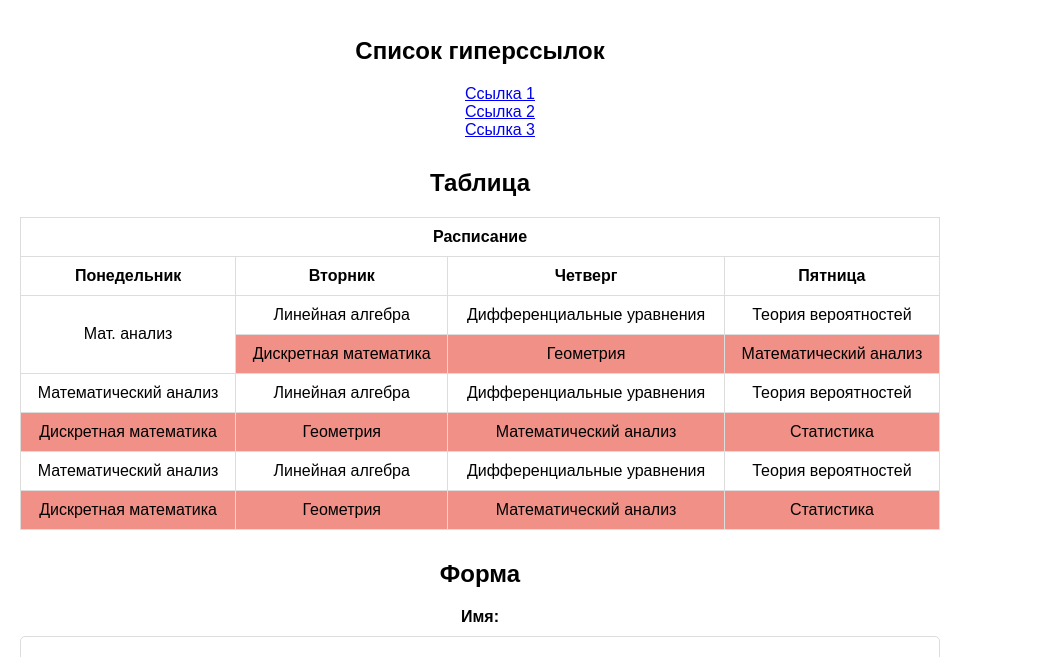
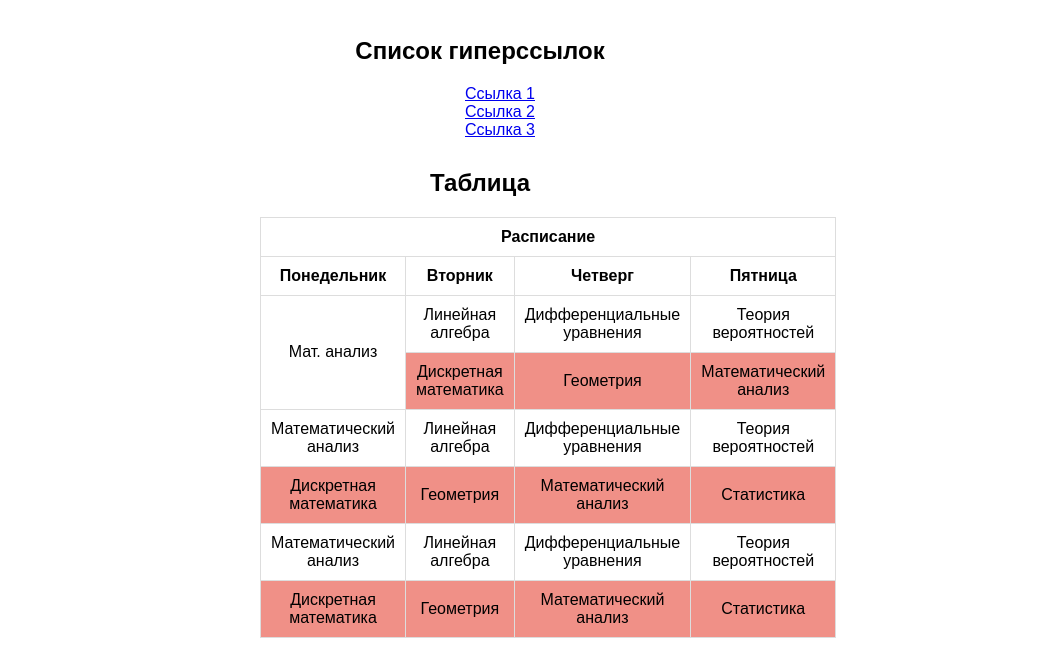
Before and after one commit to s0188071student2024212/s0188071-FirstPractice, a plain HTML site: page 2/2.html in a window 1280 px wide. Shown: the part 143-800 px from the top of the page, without its empty margins (0-1063 px from the left). Drawn offline with Linux system fonts and the light colour scheme.

Commit message:
Update style2.css

```diff
--- a/2/style2.css
+++ b/2/style2.css
@@ -34,6 +34,7 @@ nav a {
 main {
     padding: 20px;
     align-items: center;
+    margin: 0 25%;
 }
 main ul{
     list-style: none;
```
